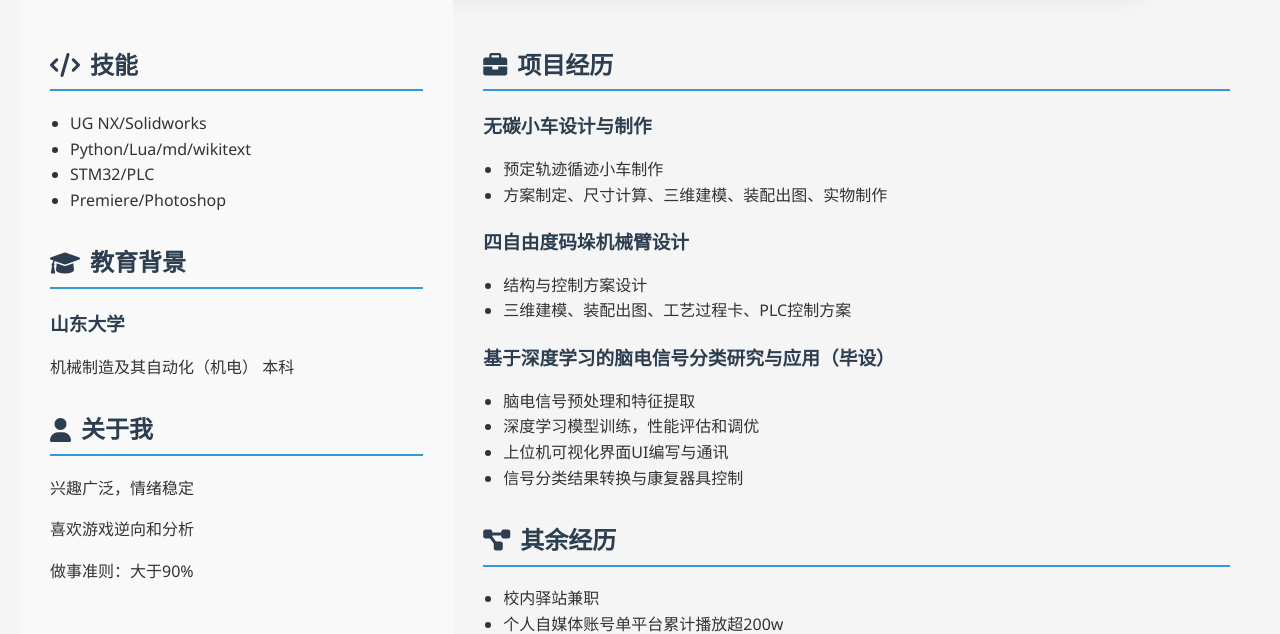
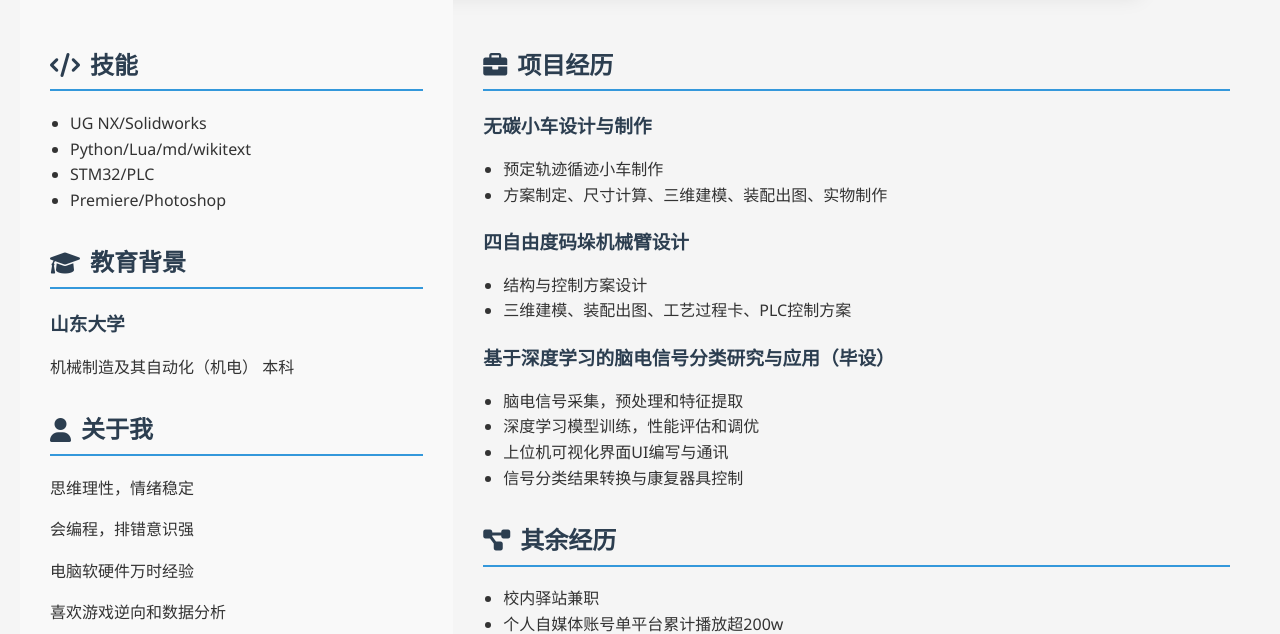
Before and after one commit to IchijyoRaku/resume, a plain HTML site: page index.html in a window 1280 px wide. Shown: the part 324-958 px from the top of the page. Drawn offline with Linux system fonts and the light colour scheme.

Commit message:
lit update

```diff
--- a/index.html
+++ b/index.html
@@ -58,9 +58,11 @@
         </section>
         <section class="about">
             <h2><i class="fas fa-user"></i> 关于我</h2>
-            <p>兴趣广泛，情绪稳定</p>
-            <p>喜欢游戏逆向和分析</p>
-            <p>做事准则：大于90%</p>
+            <p>思维理性，情绪稳定</p>
+            <p>会编程，排错意识强</p>
+            <p>电脑软硬件万时经验</p>
+            <p>喜欢游戏逆向和数据分析</p>
+            <p></p>
         </section>
 
     </aside>
@@ -96,7 +98,7 @@
                 <!-- <p class="company">ABC科技有限公司</p> -->
                 <!-- <p class="date"></p> -->
                 <ul class="responsibilities">
-                    <li>脑电信号预处理和特征提取</li>
+                    <li>脑电信号采集，预处理和特征提取</li>
                     <li>深度学习模型训练，性能评估和调优</li>
                     <li>上位机可视化界面UI编写与通讯</li>
                     <li>信号分类结果转换与康复器具控制</li>
```
